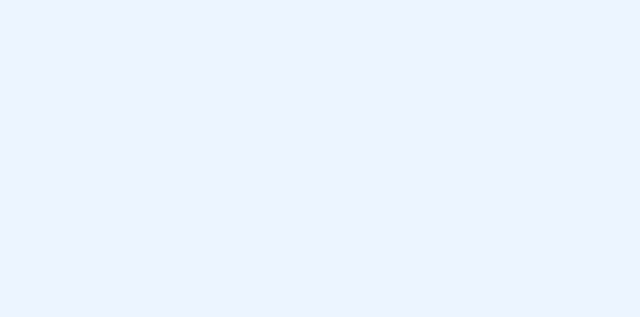
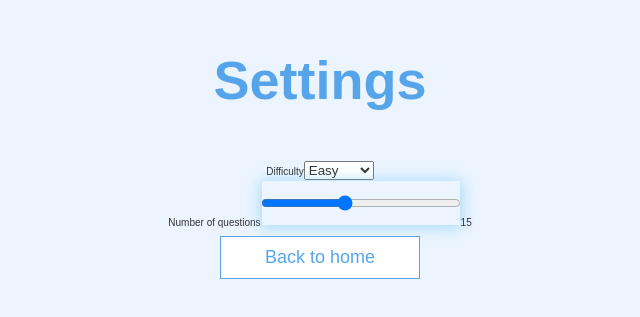
Before and after one commit to jakeherp/react-trivia, a React (Create React App) app: page /settings in a window 1280 px wide. Shown: the part 231-548 px from the top of the page, without its empty margins (320-960 px from the left). Built offline with nearby package versions, Linux system fonts and the light colour scheme.

Commit message:
Add settings page and useInput hook

```diff
--- a/src/App.tsx
+++ b/src/App.tsx
@@ -5,6 +5,7 @@ import './App.css';
 import Home from './components/templates/Home';
 import Quiz from './components/templates/Quiz';
 import Highscores from './components/templates/Highscores';
+import Settings from './components/templates/Settings';
 
 const App: React.FC = () => {
   return (
@@ -13,6 +14,7 @@ const App: React.FC = () => {
         <Route exact path="/" component={Home} />
         <Route path="/quiz" component={Quiz} />
         <Route path="/highscores" component={Highscores} />
+        <Route path="/settings" component={Settings} />
       </div>
     </Router>
   );
--- a/src/components/templates/Home.tsx
+++ b/src/components/templates/Home.tsx
@@ -11,6 +11,9 @@ const Home: React.FC = () => {
       <Link to="/highscores" className="btn">
         High Scores
       </Link>
+      <Link to="/settings" className="btn">
+        Settings
+      </Link>
     </>
   );
 };
--- a/src/components/templates/Quiz.tsx
+++ b/src/components/templates/Quiz.tsx
@@ -9,7 +9,8 @@ const Quiz: React.FC = () => {
   const [questions, setQuestions] = useState<string[]>([]);
   const [currentQuestion, setCurrentQuestion] = useState<number>(0);
   const [score, setScore] = useState<number>(0);
-  const [questionNumber, setQuestionNumber] = useState<number>(0)
+  const [questionNumber, setQuestionNumber] = useState<number>(0);
+  const [done, setDone] = useState<boolean>(false);
 
   useEffect(() => {
     loadQuestions()
@@ -22,7 +23,12 @@ const Quiz: React.FC = () => {
   }, []);
 
   const changeQuestion = (bonus = 0) => {
-    const randomQuestionIndex = Math.floor(Math.random() * (questions.length - 1));
+    if (questions.length - 1 === 0) {
+      setDone(true);
+      console.log("DONE!!!");
+      return;
+    };
+    const randomQuestionIndex = Math.floor(Math.random() * questions.length);
     const remainingQuestions = [...questions]
     remainingQuestions.splice(randomQuestionIndex, 1)
 
@@ -34,14 +40,20 @@ const Quiz: React.FC = () => {
 
   return (
     <>
+      {!done && (
+        <>
+          {questions.length >= 1 ? (
+            <>
               <Stats score={score} questionNumber={questionNumber} />
-      {questions.length > 0 ? (
               <Question
                 question={questions[currentQuestion]}
                 changeQuestion={changeQuestion}
               />
+            </>
           ) : (
               <Loader />
+            )}
+        </>
       )}
     </>
   );
--- /dev/null
+++ b/src/components/templates/Settings.tsx
@@ -0,0 +1,32 @@
+import React, { useState } from 'react';
+import { Link } from 'react-router-dom';
+
+const Settings: React.FC = () => {
+  return (
+    <>
+      <h1>Settings</h1>
+      <form>
+        <label htmlFor="difficulty">
+          <div>
+            Difficulty
+            <select>
+              <option value="easy">Easy</option>
+              <option value="medium">Medium</option>
+              <option value="hard">Hard</option>
+            </select>
+          </div>
+          <div>
+            Number of questions
+            <input type="range" name="points" min="5" max="30" step="5" value={15} />
+            15
+          </div>
+        </label>
+      </form>
+      <Link to="/" className="btn">
+        Back to home
+      </Link>
+    </>
+  );
+};
+
+export default Settings;
--- a/src/helpers/questions.helper.ts
+++ b/src/helpers/questions.helper.ts
@@ -14,7 +14,6 @@ export const loadQuestions = async (amount = 15, category = 9, difficulty = 'har
 };
 
 const convertQuestions = (rawQuestion: any) => {
-  console.log(rawQuestion);
   return rawQuestion.map((loadedQuestion: any) => {
     const formattedQuestion: any = {
       question: loadedQuestion.question,
```
Also changed, not shown: src/hooks/useForm.tsx (added, +17 -0 lines). Lines whose indentation alone changed are shown as unchanged.
